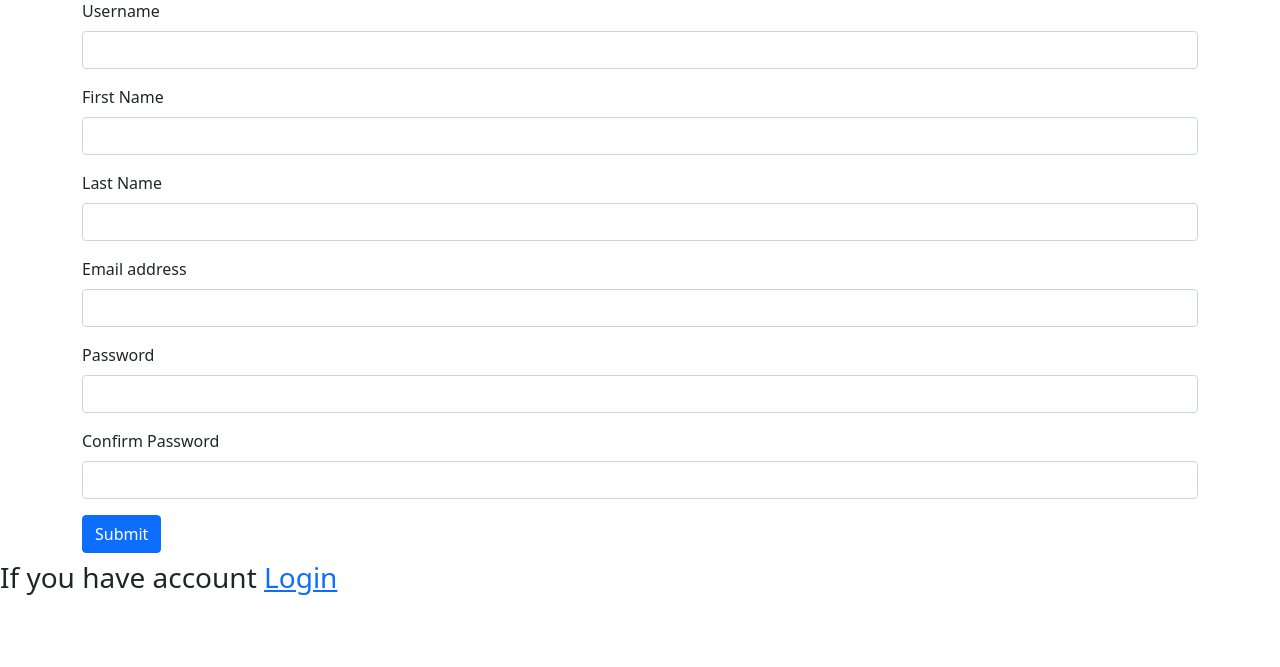
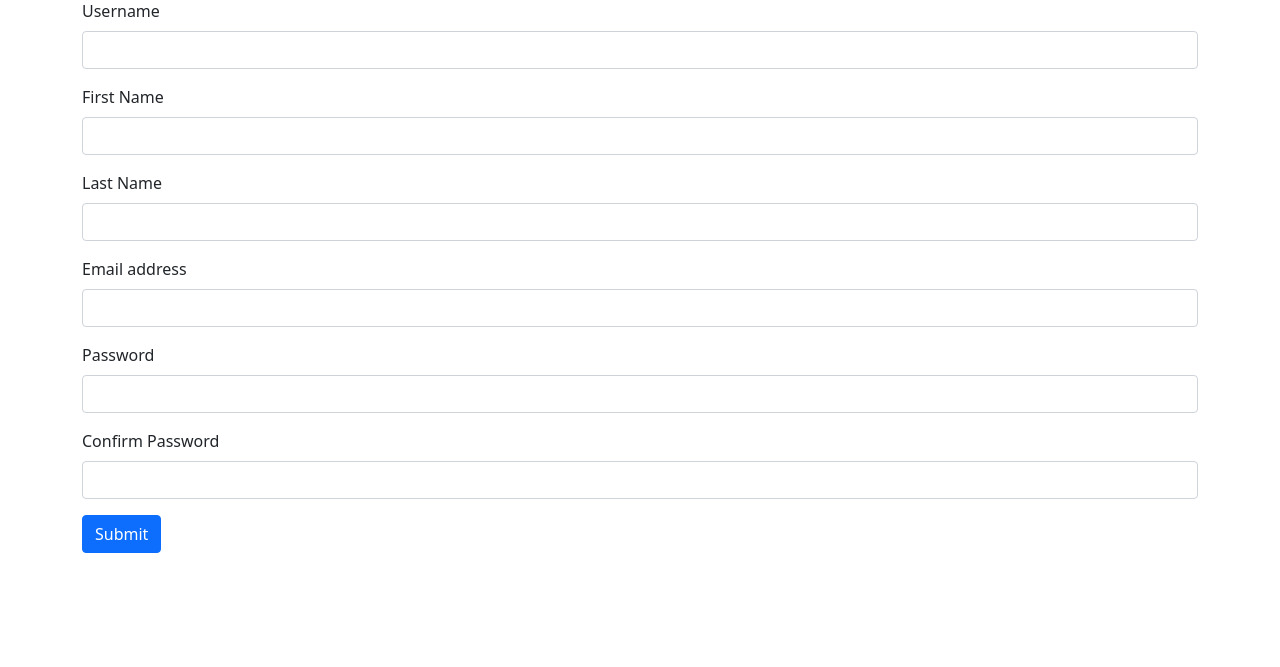
Before and after one commit to mutesiwilbrod/Webstack---Portfolio-Project, a Django app: page /register/ in a window 1280 px wide. Shown: the part 73-740 px from the top of the page. Run offline with Django 3.2, Linux system fonts and the light colour scheme.

Commit message:
Register update

```diff
--- a/miu-admission-system-django/miu/templates/register.html
+++ b/miu-admission-system-django/miu/templates/register.html
@@ -35,7 +35,4 @@
         <button type="submit" class="btn btn-primary">Submit</button>
     </div>
 </form>
-<div class="mt-2">
-    <h3>If you have account <a href="">Login</a></h3>
-</div>
 {% endblock %}
```
Also changed, not shown: miu-admission-system-django/db.sqlite3, miu-admission-system-django/miu/media/images/WhatsApp_Image_2024-03-17_at_08.18.20_Lvg7GEu.jpeg (added), miu-admission-system-django/miu/media/images/cathy.jpeg (added), miu-admission-system-django/miu/media/images/website_ZMjQh2a.JPG (added).
